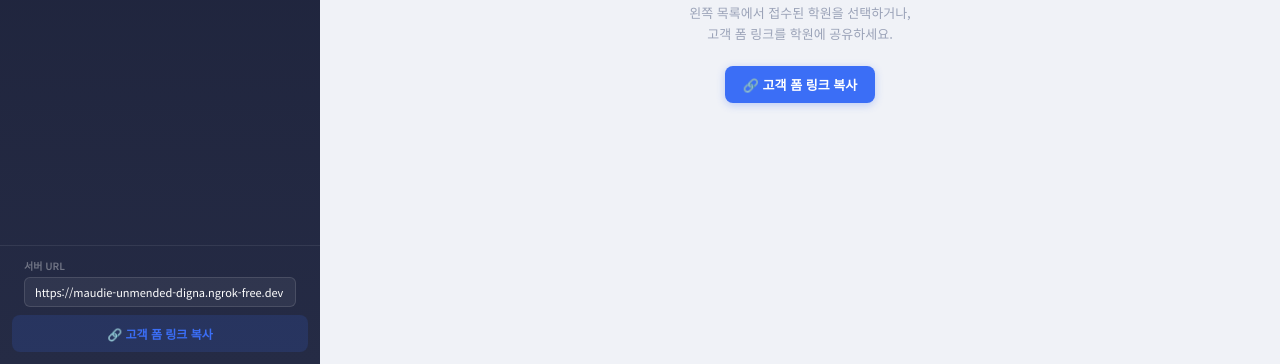
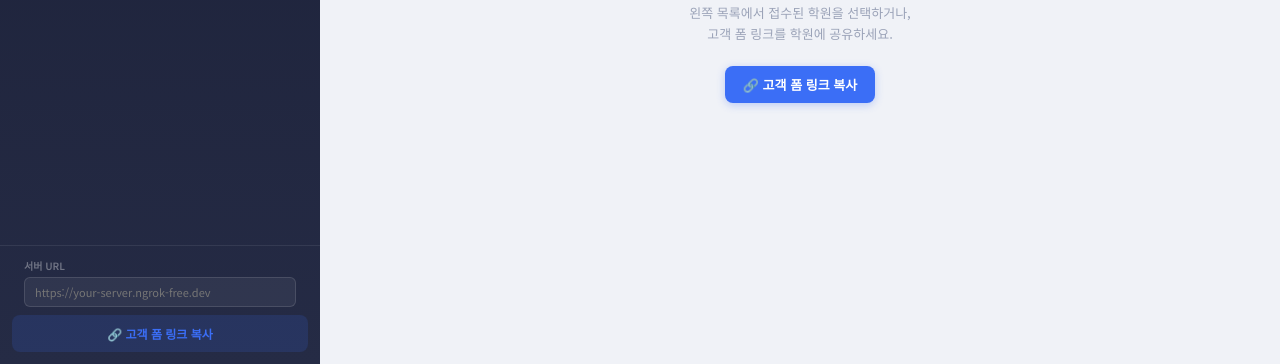
Before and after one commit to jdmsys14/n8n-workflow-generator, a plain HTML site: page docs/index.html in a window 1280 px wide. Shown: the part 436-800 px from the top of the page. Drawn offline with Linux system fonts and the light colour scheme.

Commit message:
fix: 서버 URL 하드코딩 제거 (빈 값으로 초기화)

```diff
--- a/docs/index.html
+++ b/docs/index.html
@@ -162,7 +162,7 @@ textarea{resize:vertical;min-height:80px}
     <div class="side-foot">
       <div style="padding:0 12px 8px">
         <div style="font-size:10px;font-weight:600;color:rgba(255,255,255,.35);margin-bottom:4px">서버 URL</div>
-        <input type="text" id="server-url" class="side-url-input" value="https://maudie-unmended-digna.ngrok-free.dev" placeholder="https://your-server.ngrok-free.dev">
+        <input type="text" id="server-url" class="side-url-input" value="" placeholder="https://your-server.ngrok-free.dev">
       </div>
       <a href="/intake" target="_blank" class="side-foot-link" id="intake-link">&#128279; 고객 폼 링크 복사</a>
     </div>
```
